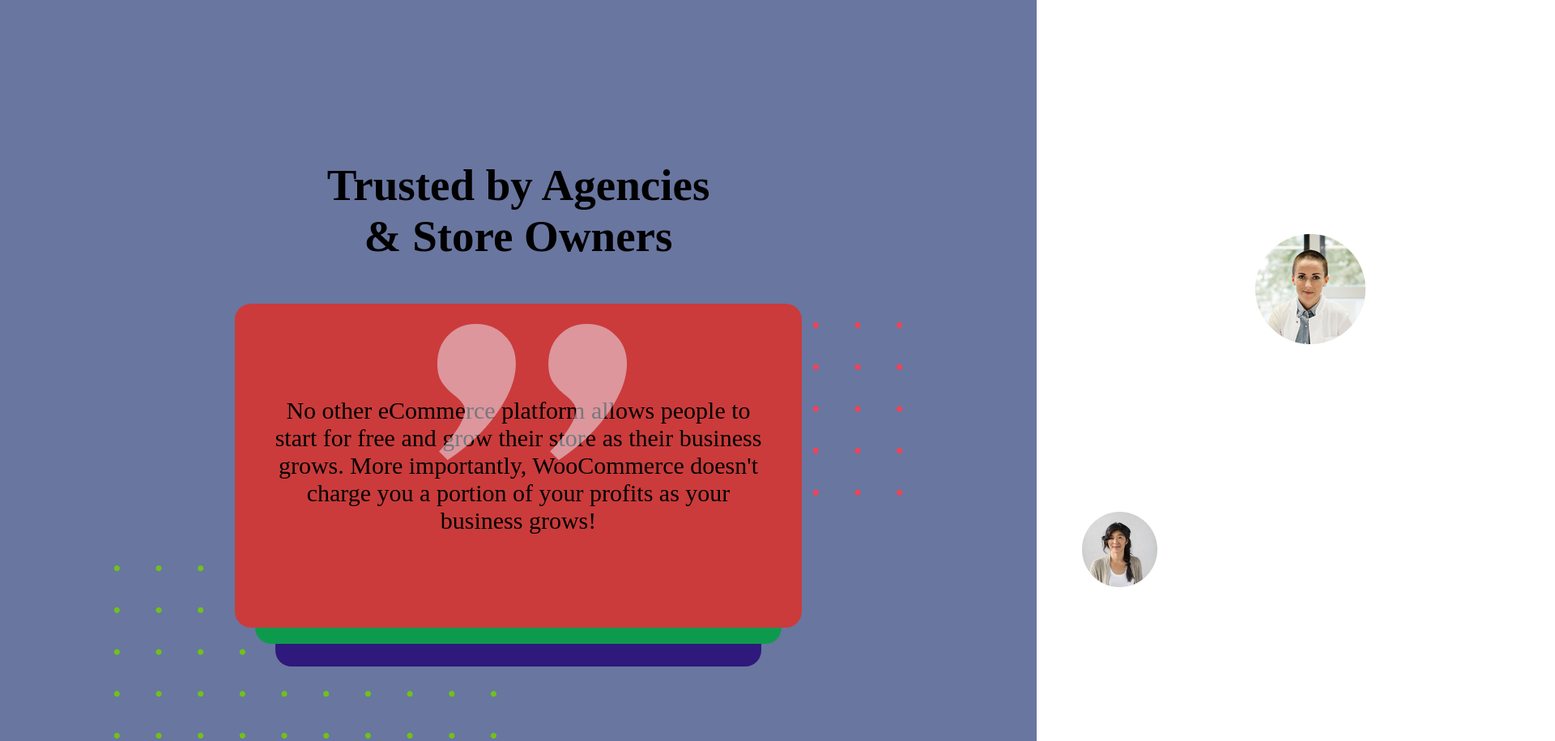
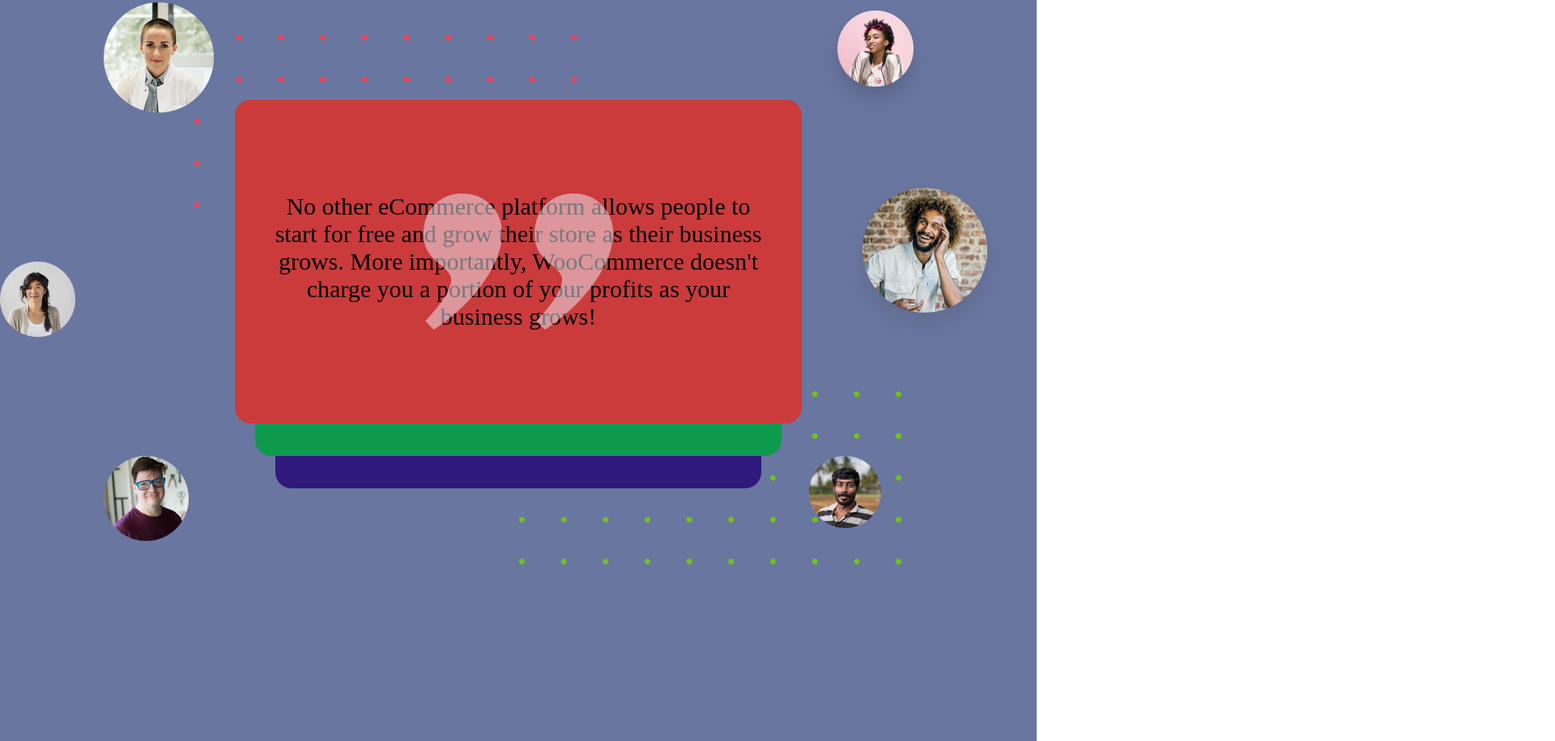
Before and after one commit to Linchit21/Lesson__Position, a plain HTML site: page index.html in a window 1280 px wide. Shown: the part 203-1118 px from the top of the page at 81% size, 1920 px wide, since content can reach past the window. Drawn offline with Linux system fonts and the light colour scheme.

Commit message:
fix__position_v2.0

```diff
--- a/index.html
+++ b/index.html
@@ -11,7 +11,8 @@
         <section class="section">
             <div class="container">
                 <h1 class="container__title">Trusted by Agencies & Store Owners</h1>
-                <article class="container__layering">
+                <div class="main__container">
+                    <div class="container__layering">
                         <p class="frame__1"></p>
                         <div class="frame__2">
                             <p>No other eCommerce platform allows people to start for free and grow their store as their business grows. More importantly, WooCommerce doesn't charge you a portion of your profits as your business grows!</p>
@@ -20,8 +21,15 @@
                         <p class="frame__3">pwio</p>
                         <img class="img__1" src="./img/point_green.png" alt="point_green">
                         <img class="img__2" src="./img/point_red.png" alt="point_red">
-                </article>
+                    </div>
                     <img class="img__4" src="./img/human_1.png" alt="h1">
+                    <img class="img__5" src="./img/human_5.png" alt="h2">
+                    <img class="img__6" src="./img/human_6.png" alt="h3">
+                    <img class="img__7" src="./img/human_7.png" alt="h4">
+                    <img class="img__8" src="./img/human_8.png" alt="h5">
+                    <img class="img__9" src="./img/human_9.png" alt="h6">
+                </div>
+                <!-- <img class="img__4" src="./img/human_1.png" alt="h1">
                 <img class="img__5" src="./img/human_5.png" alt="h2">
                 <img class="img__6" src="./img/human_6.png" alt="h3">
                 <img class="img__7" src="./img/human_7.png" alt="h4">
@@ -30,7 +38,7 @@
                 <div class="direction">
                     <img class="direction_left" src="./img/direction_left.png" alt="direction">
                     <img src="./img/direction_right.png" alt="direction">
-                </div>
+                </div> -->
             </div>
         </section>
     </main>
--- a/style.css
+++ b/style.css
@@ -5,45 +5,58 @@
 }
 
 
+
 .section {
     background:#6976a0;
+    padding-bottom: 550px;
 }
 
 
 .container__title {
     margin: 0 auto;
-    padding-top: 400px;
     text-align: center;
     font-size: 55px;
     font-weight: 700;
     width: 520px;
 }
 
+
+.main__container{
+    /* border: 2px solid orange; */
+    border-radius: 20px;
+    max-width: 1400px;
+    margin: 0 auto;
+    position: relative;
+}
+
 .container__layering {
-    width: 1200px;
-    height: 1000px;
+    max-width: 1000px;
+    width: 100%;
+    height: 800px;
     margin: 0 auto;
     border-radius: 20px;
-    padding-top: 100px;
+    position: relative;
+    /* border: 1px solid yellowgreen; */
+    display: flex;
+    justify-content: center;
+    align-items: center;
 }
 
 .frame__1 {
     width: 650px;
     height: 400px;
     background: rgb(14, 154, 77);
-    position: relative;
-    bottom: 28px;
+    position: absolute;
     z-index: 2;
     border-radius: 20px;
-    margin: 0 auto;
+    top: 30%;
 }
 
 .frame__2 {
     width: 700px;
     height: 400px;
     background: rgb(203, 59, 59);
-    position: relative;
-    bottom: 448px;
+    position: absolute;
     z-index: 3;
     border-radius: 20px;
     display: flex;
@@ -52,7 +65,6 @@
     font-weight: 400;
     font-size: 30px;
     padding: 0 40px;
-    margin: 0 auto;
 }
 
 
@@ -60,69 +72,68 @@
     width: 600px;
     height: 400px;
     background: rgb(47, 25, 124);
-    position: relative;
-    bottom: 800px;
+    position: absolute;
+    top: 35%;
     z-index: 1;
     border-radius: 20px;
-    z-index: 1;
-    margin: 0 auto;
 }
 
 
 .img__1 {
-    position: relative;
-    bottom: 925px;
-    left: 100px;
+    position: absolute;
+    top: 70%;
+    left: 50%;
 }
 
 .img__2 {
-    position: relative;
-    bottom: 1225px;
-    left: 125px;
+    position: absolute;
+    top: 15%;
+    left: 10%;
 }
 
 .img__3 {
    position: absolute;
-   left: 250px;
-   top: 25px;
+   top: 50%;
+   left: 50%;
+   transform: translate(-50%,-50%);
    opacity: 50%;
 }
 
 .img__4 {
-    position: relative;
-    bottom: 1100px;
-    left: 1550px;
+    position: absolute;
+    top: 10%;
+    left: 10%;
 }
 
 
 .img__5 {
-    position: relative;
-    bottom: 1100px;
-    left: 2950px;
+    position: absolute;
+    top: 10%;
+    right: 10%;
 }
 
 .img__6 {
-    position: relative;
-    bottom: 800px;
-    left: 1050px;
+    position: absolute;
+    top: 50%;
 }
 
 .img__7 {
-    position: relative;
-    bottom: 800px;
-    left: 2950px;
+    position: absolute;
+    top: 50%;
+    right: -5%;
+    transform: translate(-50%,-50%);
 }
 
 .img__8 {
-    position: relative;
-    bottom: 500px;
-    left: 1000px;
+    position: absolute;
+    top: 80%;
+    left: 10%
 }
 
 .img__9 {
-    position: relative;
-    bottom: 500px;
-    left: 2450px;
+    position: absolute;
+    top: 80%;
+    right: 15%;
 }
 
 .direction {
```
Lines whose indentation alone changed are shown as unchanged.
